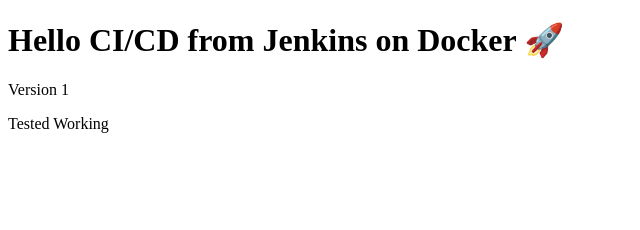
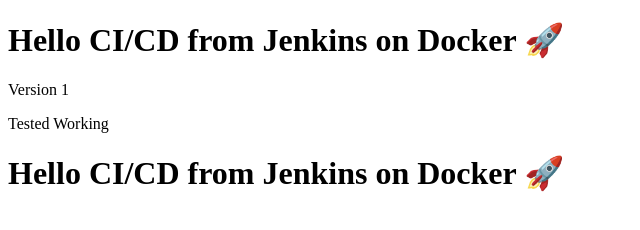
Before and after one commit to ravindransamy/CICD, a plain HTML site: page index.html in a window 1280 px wide. Shown: the whole page, without its empty margins (0-640 px from the left). Drawn offline with Linux system fonts and the light colour scheme.

```diff
--- a/index.html
+++ b/index.html
@@ -4,5 +4,6 @@
 <h1>Hello CI/CD from Jenkins on Docker 🚀</h1>
 <p>Version 1</p>
 <p>Tested Working</p>
+<h1>Hello CI/CD from Jenkins on Docker 🚀</h1>
 </body>
 </html>
```
